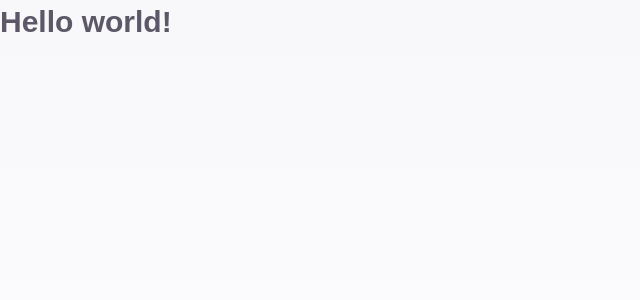
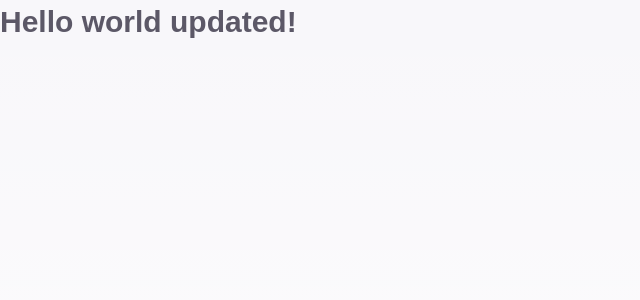
Before and after one commit to Binh1405/app_shop_fe, a Next.js app: page / in a window 1280 px wide. Shown: the top 300 px of the page, without its empty margins (0-640 px from the left). Built offline with nearby package versions, Linux system fonts and the light colour scheme.

Commit message:
update-title

```diff
--- a/src/pages/index.tsx
+++ b/src/pages/index.tsx
@@ -10,7 +10,7 @@ export default function Home() {
         <meta name='viewport' content='width=device-width, initial-scale=1' />
         <link rel='icon' href='/favicon.ico' />
       </Head>
-      <h1>Hello world!</h1>
+      <h1>Hello world updated!</h1>
     </>
   )
 }
```
Also changed, not shown: 1 other file (tests, documents, lock files or other folders).
